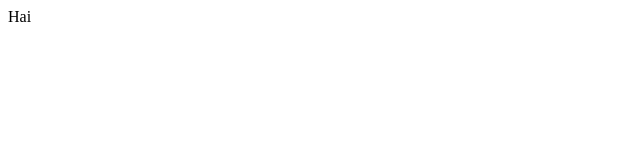
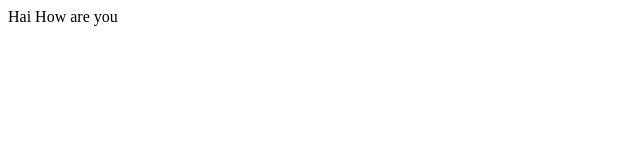
Before and after one commit to minorbrother/vuetrial, a plain HTML site: page index.html in a window 1280 px wide. Shown: the whole page, without its empty margins (0-640 px from the left). Drawn offline with Linux system fonts and the light colour scheme.

Commit message:
Update index.html

```diff
--- a/index.html
+++ b/index.html
@@ -2,6 +2,6 @@
 <html>
 	<head></head>
 	<body>
-		Hai
+		Hai How are you
 	</body>
 </html>
```
